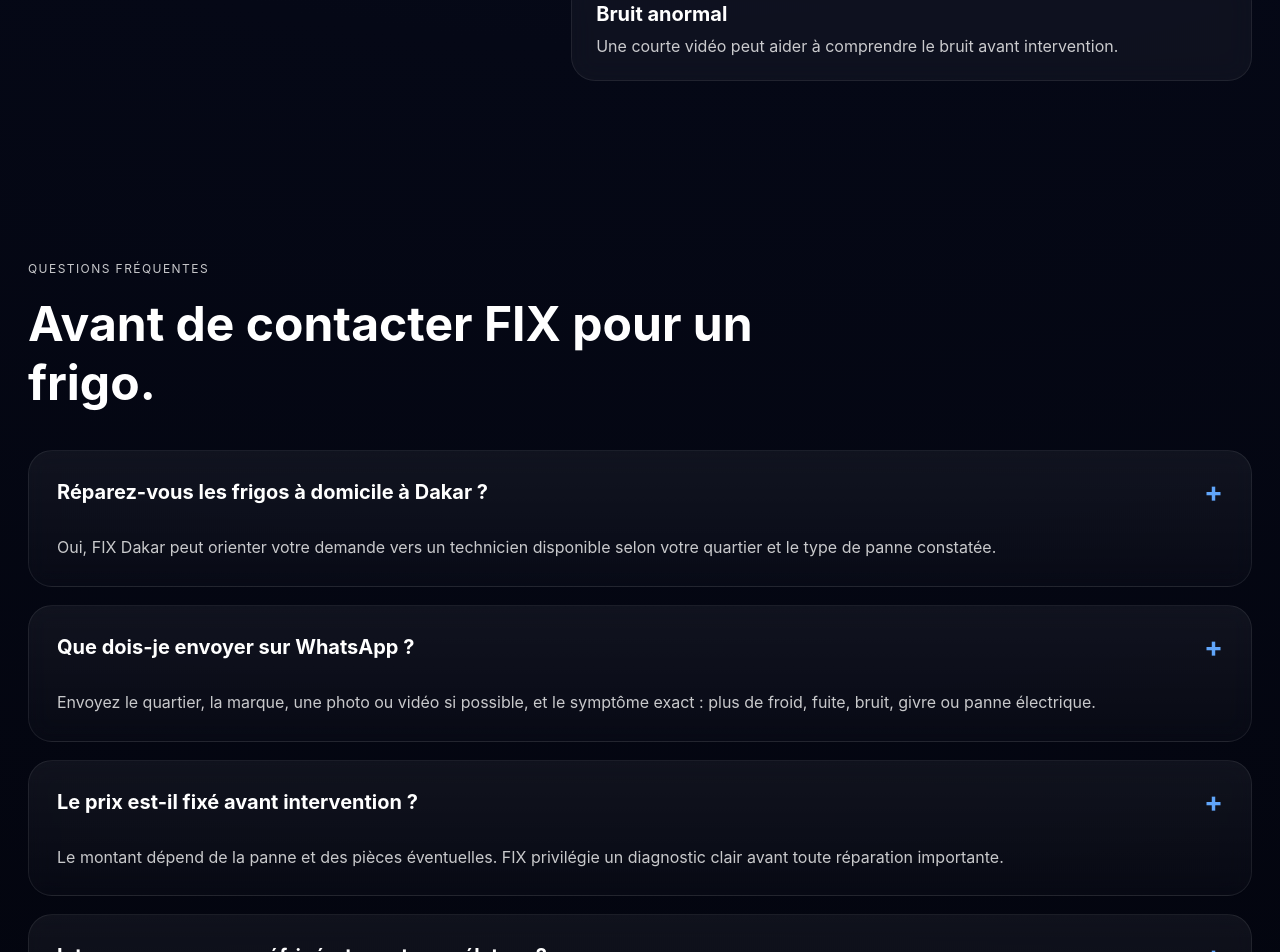
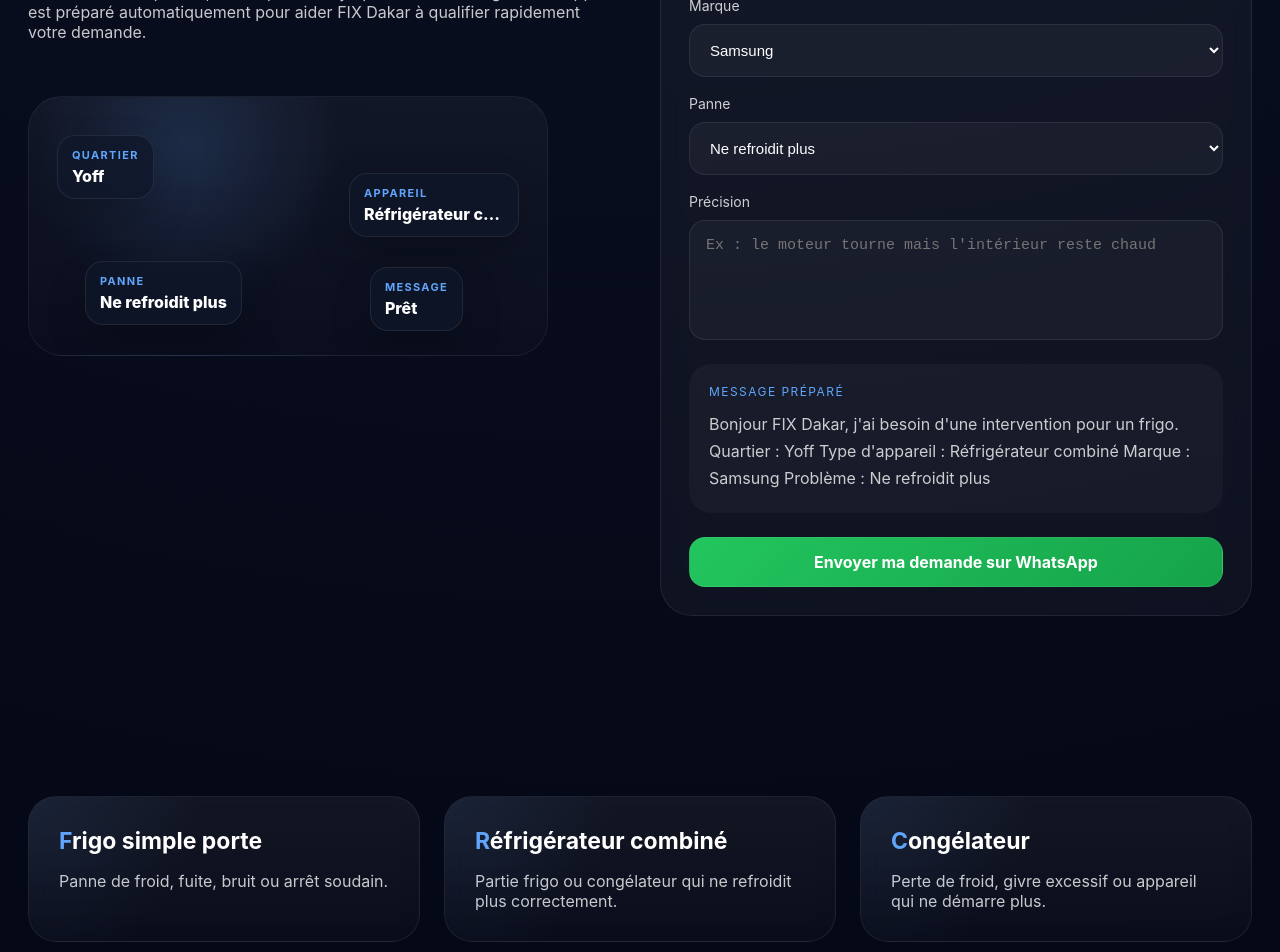
Before and after one commit to Djibsonx7/fix-dakar, a Next.js app: page /reparation-frigo-dakar in a window 1280 px wide. Shown: the part 1760-2712 px from the top of the page. Built offline with nearby package versions, Linux system fonts and the light colour scheme.

Commit message:
Improve fridge service landing page

```diff
--- a/app/reparation-frigo-dakar/page.tsx
+++ b/app/reparation-frigo-dakar/page.tsx
@@ -1,5 +1,8 @@
+'use client';
+
 import Image from 'next/image';
 import Link from 'next/link';
+import { useMemo, useState } from 'react';
 
 const phone = '221788208080';
 const displayPhone = '+221 78 820 80 80';
@@ -9,16 +12,16 @@
 }
 
 const frigoMessage = `Bonjour FIX Dakar, j'ai besoin d'une intervention pour un frigo à Dakar.\nQuartier :\nMarque :\nProblème : ne refroidit plus / fuite / bruit / congèle trop\nPrécision :`;
-
-const pains = [
-  'Ne refroidit plus',
-  'Froid insuffisant',
-  'Fuite d’eau',
-  'Bruit anormal',
-  'Congèle trop',
-  'Ne démarre plus',
+const areas = ['Ouakam', 'Almadies', 'Yoff', 'Hann', 'Maristes', 'Sacré-Cœur', 'Grand Yoff', 'Point E', 'Autre quartier à Dakar'];
+const displayAreas = areas.filter((area) => area !== 'Autre quartier à Dakar');
+const brands = ['Samsung', 'LG', 'Beko', 'Hisense', 'Roch', 'Haier', 'Autre'];
+const applianceTypes = ['Frigo', 'Réfrigérateur combiné', 'Congélateur', 'Frigo vitrine'];
+const pains = ['Ne refroidit plus', 'Froid insuffisant', 'Fuite d’eau', 'Bruit anormal', 'Congèle trop', 'Trop de givre', 'Ne démarre plus'];
+const coldServices = [
+  { title: 'Frigo simple porte', text: 'Panne de froid, fuite, bruit ou arrêt soudain.' },
+  { title: 'Réfrigérateur combiné', text: 'Partie frigo ou congélateur qui ne refroidit plus correctement.' },
+  { title: 'Congélateur', text: 'Perte de froid, givre excessif ou appareil qui ne démarre plus.' },
 ];
-
 const faqs = [
   ['Réparez-vous les frigos à domicile à Dakar ?', 'Oui, FIX Dakar peut orienter votre demande vers un technicien disponible selon votre quartier et le type de panne constatée.'],
   ['Que dois-je envoyer sur WhatsApp ?', 'Envoyez le quartier, la marque, une photo ou vidéo si possible, et le symptôme exact : plus de froid, fuite, bruit, givre ou panne électrique.'],
@@ -41,6 +44,68 @@
       <div className="status-card fridge-status fridge-status-one"><b>Panne de froid</b><span>Frigo qui ne refroidit plus</span><small>Diagnostic • Dakar</small></div>
       <div className="status-card fridge-status fridge-status-two"><b>Demande reçue</b><span>Marque + quartier</span><small>WhatsApp préparé</small></div>
       <div className="status-card fridge-status fridge-status-three"><b>Intervention</b><span>Technicien disponible</span><small>Selon la zone</small></div>
+    </div>
+  );
+}
+
+function SmartFridgeLead() {
+  const [area, setArea] = useState('Yoff');
+  const [brand, setBrand] = useState('Samsung');
+  const [applianceType, setApplianceType] = useState('Réfrigérateur combiné');
+  const [problem, setProblem] = useState('Ne refroidit plus');
+  const [details, setDetails] = useState('');
+
+  const message = useMemo(() => {
+    const detailText = details.trim() ? `\nDétail : ${details.trim()}` : '';
+    return `Bonjour FIX Dakar, j'ai besoin d'une intervention pour un frigo.\nQuartier : ${area}\nType d'appareil : ${applianceType}\nMarque : ${brand}\nProblème : ${problem}${detailText}`;
+  }, [area, applianceType, brand, problem, details]);
+
+  return (
+    <>
+      <div>
+        <p className="eyebrow">WhatsApp intelligent</p>
+        <h2>Décrivez votre panne frigo en quelques secondes.</h2>
+        <p>Sélectionnez le quartier, la marque et le symptôme. Le message WhatsApp est préparé automatiquement pour aider FIX Dakar à qualifier rapidement votre demande.</p>
+        <div className="contact-visual fridge-contact-visual" aria-label="Aperçu du message WhatsApp frigo préparé">
+          <div className="mini-fridge"><div className="mini-fridge-screen"></div><div className="mini-fridge-door top"></div><div className="mini-fridge-door bottom"></div><div className="mini-shine"></div></div>
+          <div className="message-bubble bubble-one"><b>Quartier</b><span>{area}</span></div>
+          <div className="message-bubble bubble-two"><b>Appareil</b><span>{applianceType}</span></div>
+          <div className="message-bubble bubble-three"><b>Panne</b><span>{problem}</span></div>
+          <div className="message-bubble bubble-four"><b>Message</b><span>Prêt</span></div>
+        </div>
+      </div>
+      <div className="smart-card">
+        <div className="form-grid">
+          <label>Quartier<select value={area} onChange={(e) => setArea(e.target.value)}>{areas.map((item) => <option key={item}>{item}</option>)}</select></label>
+          <label>Type d’appareil<select value={applianceType} onChange={(e) => setApplianceType(e.target.value)}>{applianceTypes.map((item) => <option key={item}>{item}</option>)}</select></label>
+          <label>Marque<select value={brand} onChange={(e) => setBrand(e.target.value)}>{brands.map((item) => <option key={item}>{item}</option>)}</select></label>
+          <label>Panne<select value={problem} onChange={(e) => setProblem(e.target.value)}>{pains.map((item) => <option key={item}>{item}</option>)}</select></label>
+          <label>Précision<textarea value={details} onChange={(e) => setDetails(e.target.value)} placeholder="Ex : le moteur tourne mais l'intérieur reste chaud" /></label>
+        </div>
+        <div className="message-preview"><span>Message préparé</span><p>{message}</p></div>
+        <a className="primary wide" href={whatsappLink(message)} data-conversion="whatsapp-frigo-form">Envoyer ma demande sur WhatsApp</a>
+      </div>
+    </>
+  );
+}
+
+function FaqAccordion() {
+  const [openIndex, setOpenIndex] = useState<number | null>(0);
+
+  return (
+    <div className="faq-list">
+      {faqs.map(([question, answer], index) => {
+        const isOpen = openIndex === index;
+        return (
+          <article className={`faq-item ${isOpen ? 'open' : ''}`} key={question}>
+            <button type="button" onClick={() => setOpenIndex(isOpen ? null : index)}>
+              <span>{question}</span>
+              <strong>{isOpen ? '−' : '+'}</strong>
+            </button>
+            <div className="faq-answer"><p>{answer}</p></div>
+          </article>
+        );
+      })}
     </div>
   );
 }
@@ -71,7 +136,7 @@
           <h1>Réparation frigo à Dakar.</h1>
           <p className="lead">Frigo qui ne refroidit plus, fuite, bruit anormal ou congélateur en panne ? Envoyez les détails sur WhatsApp pour une première qualification rapide.</p>
           <div className="actions">
-            <a className="primary" href={whatsappLink(frigoMessage)} data-conversion="whatsapp-frigo-hero">Décrire ma panne frigo</a>
+            <a className="primary" href="#whatsapp-frigo-intelligent">Décrire ma panne frigo</a>
             <a className="secondary" href={`tel:+${phone}`} data-conversion="call-frigo-hero">Appeler maintenant</a>
           </div>
           <div className="trust-row"><span>Dakar</span><span>Diagnostic clair</span><span>Selon disponibilité</span></div>
@@ -98,6 +163,14 @@
         <article><h3>03. Intervention selon zone</h3><p>Un technicien peut être orienté selon disponibilité et type de réparation.</p></article>
       </section>
 
+      <section id="whatsapp-frigo-intelligent" className="section form-zone">
+        <SmartFridgeLead />
+      </section>
+
+      <section className="section cards service-type-cards">
+        {coldServices.map((item) => <article key={item.title}><h3>{item.title}</h3><p>{item.text}</p></article>)}
+      </section>
+
       <section className="section promise-section">
         <div><p className="eyebrow">Avant déplacement</p><h2>Envoyez une photo ou vidéo pour mieux qualifier.</h2></div>
         <div className="promise-cards">
@@ -107,17 +180,16 @@
         </div>
       </section>
 
+      <section className="section">
+        <p className="eyebrow">Zones d’intervention</p>
+        <h2>Réparation frigo à Dakar et quartiers proches.</h2>
+        <div className="areas">{displayAreas.map((a) => <span key={a}>{a}</span>)}<span>Autres quartiers à Dakar</span></div>
+      </section>
+
       <section className="section faq-section">
         <p className="eyebrow">Questions fréquentes</p>
         <h2>Avant de contacter FIX pour un frigo.</h2>
-        <div className="faq-list">
-          {faqs.map(([question, answer]) => (
-            <article className="faq-item open" key={question}>
-              <button type="button"><span>{question}</span><strong>+</strong></button>
-              <div className="faq-answer"><p>{answer}</p></div>
-            </article>
-          ))}
-        </div>
+        <FaqAccordion />
       </section>
 
       <section className="final-cta">
@@ -128,7 +200,7 @@
 
       <footer className="footer upgraded-footer">
         <div><b>FIX Dépannage Dakar</b><p>Réparation frigo, machine à laver et électroménager à Dakar.</p><span>Dakar • Intervention selon disponibilité</span></div>
-        <div className="footer-links"><a className="footer-contact" href={`tel:+${phone}`} data-conversion="call-frigo-footer">{displayPhone}</a><Link className="footer-legal" href="/">Accueil</Link></div>
+        <div className="footer-links"><a className="footer-contact" href={`tel:+${phone}`} data-conversion="call-frigo-footer">{displayPhone}</a><Link className="footer-legal" href="/">Accueil</Link><Link className="footer-legal" href="/mentions-legales">Mentions légales</Link><Link className="footer-legal" href="/confidentialite">Confidentialité</Link></div>
       </footer>
     </main>
   );
```
